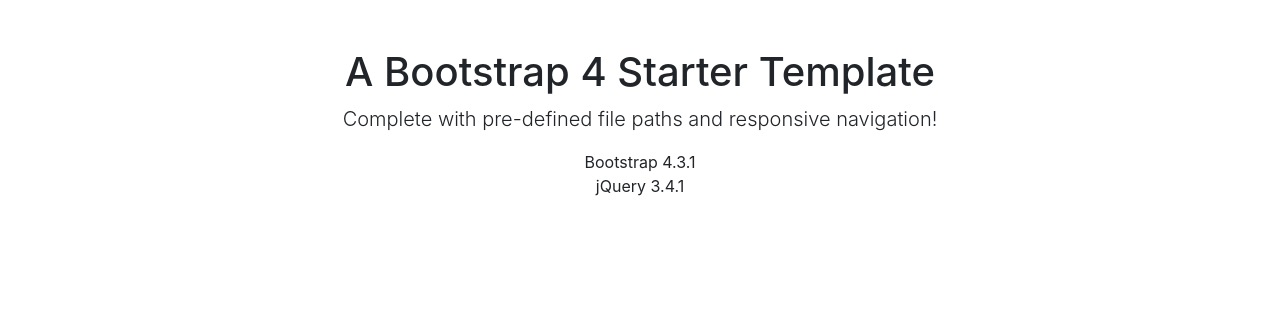
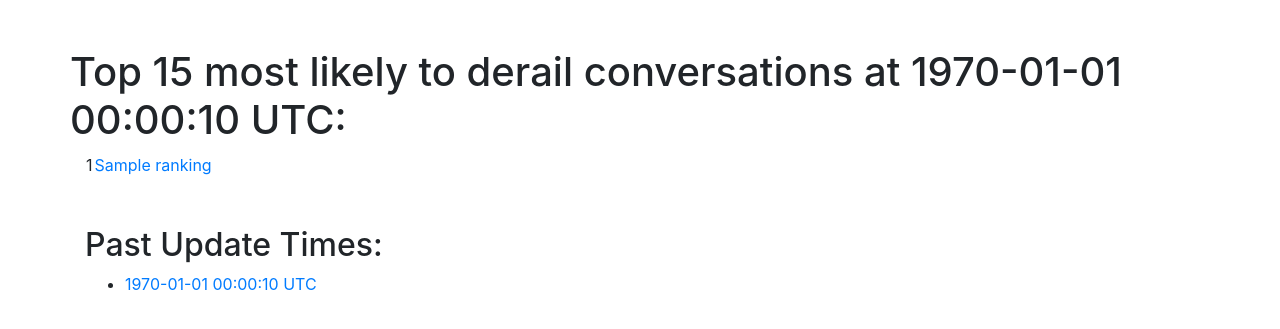
Before and after one commit to jschluger/CRAFT-frontend, a Flask app: page / in a window 1280 px wide. Shown: the part 56-385 px from the top of the page. Run offline with Flask 2, Linux system fonts and the light colour scheme; a database or web service that is not in the repository returns one stand-in record (values such as "Sample title"); data that the repository does not hold is empty; some libraries are stand-ins or nearby versions.

Commit message:
building the ugliest version of the front end possible, but it shows all the required information!"

```diff
--- a/data.py
+++ b/data.py
@@ -4,6 +4,7 @@
 
 BACKEND = 'http://0.0.0.0:8080'
 
+k = 15
 
 ##############################################################
 # data & data structures needed for application, Do Not Modify
--- a/server/routes.py
+++ b/server/routes.py
@@ -1,12 +1,20 @@
 from flask import Blueprint, request, render_template
 import time, json, data
-
+from utils import api_interface
 
 routes = Blueprint('routes', __name__)
 
-@routes.route("/", methods=['GET'])
-def home():
+@routes.route("/")
+@routes.route("/<time>")
+def home(time=None):
     """
     home
     """
-    return render_template('index.html',backend=data.BACKEND)
+    ftimes = api_interface.get_times_formatted()
+    this_time, franks = api_interface.get_ranks_formatted(time)
+    return render_template('index.html',
+                           backend=data.BACKEND,
+                           times=ftimes,
+                           ranks=franks,
+                           this_time=this_time,
+                           k=data.k)
--- a/server/templates/index.html
+++ b/server/templates/index.html
@@ -42,18 +42,30 @@
   <!-- Page Content -->
   <div class="container">
     <div class="row">
-      <div class="col-lg-12 text-center">
-        <h1 class="mt-5">A Bootstrap 4 Starter Template</h1>
-        <p class="lead">Complete with pre-defined file paths and responsive navigation!</p>
-        <ul class="list-unstyled">
-          <li>Bootstrap 4.3.1</li>
-          <li>jQuery 3.4.1</li>
-        </ul>
-      </div>
+        <h1 class="mt-5">    Top {{ k }} most likely to derail conversations at {{ this_time }}:</h1>
     </div>
+
+
+    <table>
+      {% for rank in ranks %}
+      <tr>
+        <td align="left">{{ rank[0] }}</td>
+        <td align="right"><a href="{{ rank[1] }}" target="_blank">{{ rank[2] }}</a></td>
+      </tr>
+      {% endfor %}
+    </table>
+
+    <h2 class="mt-5">Past Update Times: </h2>
+    <ul>
+      {% for time in times %}
+      <li><a href="/{{ time[0] }}">{{ time[1] }}</a></li>
+      {% endfor %}
+    </ul>
+
   </div>
 
-  <!-- Bootstrap core JavaScript -->
+
+  <!-- Bootstrap core JavaScript
   <script src="{{ url_for('static',filename='startbootstrap-bare-gh-pages/vendor/jquery/jquery.slim.min.js') }}"></script>
   <script src="{{ url_for('static',filename='startbootstrap-bare-gh-pages/vendor/bootstrap/js/bootstrap.bundle.min.js') }}"></script>
 
--- /dev/null
+++ b/utils/api_interface.py
@@ -0,0 +1,29 @@
+import requests, data, time
+from datetime import datetime
+from pprint import pprint
+
+def get_ranks(time=None):
+    args = {'k': data.k}
+    if time is not None:
+        args['t'] = time
+    r = requests.post(data.BACKEND+'/viewtop', data=args)
+    return r.json()
+
+def get_ranks_formatted(time=None):
+    rank_json = get_ranks(time=time)
+    this_time = f'{datetime.utcfromtimestamp(rank_json["when"]).strftime("%Y-%m-%d %H:%M:%S")} UTC'
+    # print(rank_json['ranking'][0][1].split('/'))
+    franks = list(map(lambda t: # t = (score, link)
+                      (t[0], t[1], "/".join(t[1].split("/")[-3:])),
+                      rank_json['ranking'] ))
+    return this_time, franks
+
+def get_times():
+    r = requests.post(data.BACKEND+'/viewtimes')
+    return r.json()
+
+def get_times_formatted():
+    times = get_times()['times']
+    formatted = list(map(lambda t: (t, f'{datetime.utcfromtimestamp(t).strftime("%Y-%m-%d %H:%M:%S")} UTC'), times))
+
+    return formatted
```
